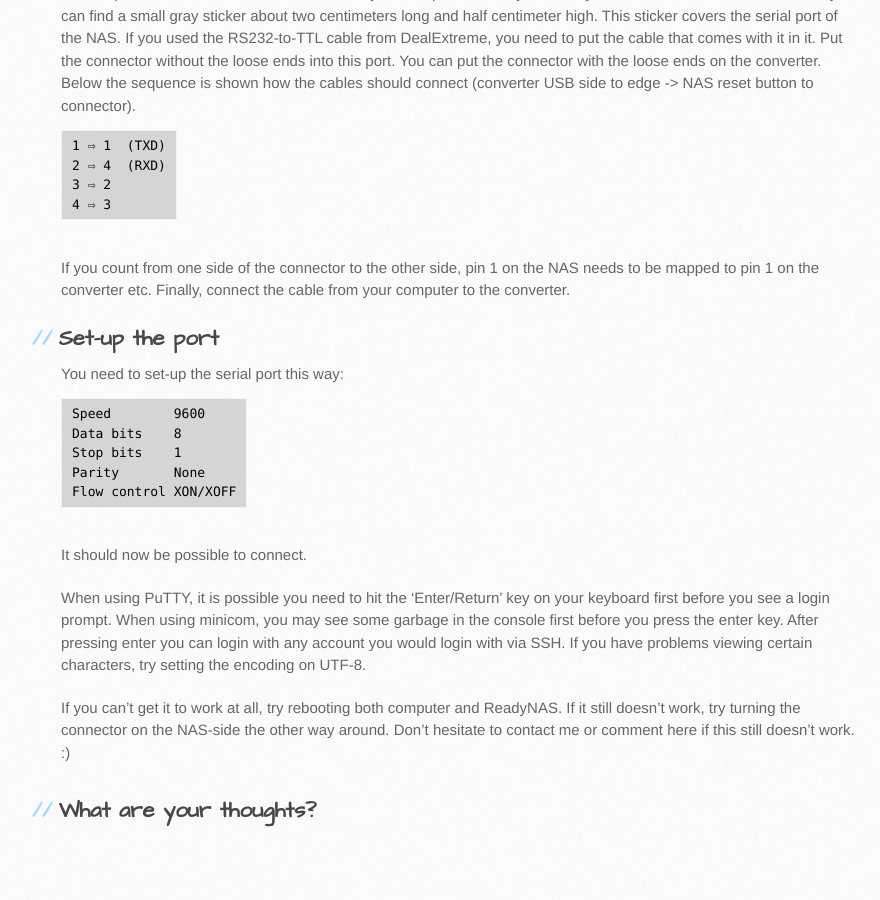
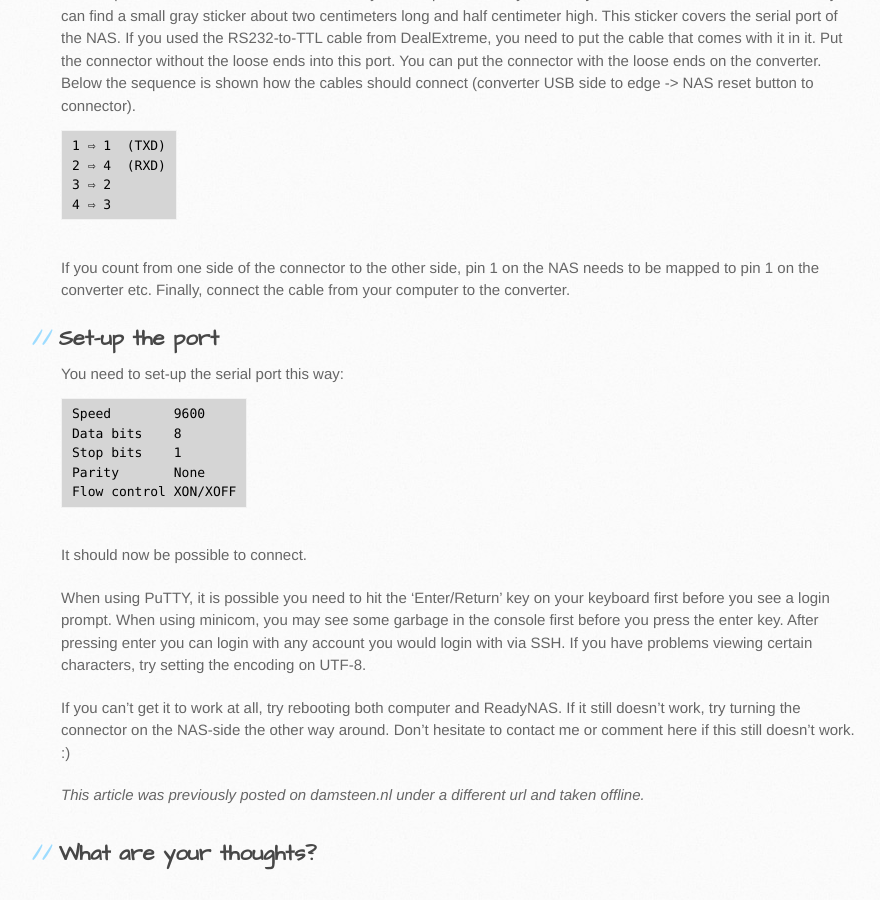
Before and after one commit to Sebazzz/sebazzz.github.io, a Jekyll site: the page built from _posts/2015-01-01-how-to-use-a-serial-connection-to-your-netgear-readynas.md, in a window 1280 px wide and 900 px high, scrolled down 889 px. Shown: the whole window, without its empty margins (4-884 px from the left). Built offline with Jekyll 4.4.1, drawn with Linux system fonts in a browser that asks for light colours; comment, search, counter and statistics services are not loaded; before the commit the page ends 1747 px from its top, so only the background shows below that.

Commit message:
Clarification

```diff
--- a/_posts/2015-01-01-how-to-use-a-serial-connection-to-your-netgear-readynas.md
+++ b/_posts/2015-01-01-how-to-use-a-serial-connection-to-your-netgear-readynas.md
@@ -44,3 +44,5 @@ It should now be possible to connect.
 When using PuTTY, it is possible you need to hit the 'Enter/Return' key on your keyboard first before you see a login prompt. When using minicom, you may see some garbage in the console first before you press the enter key. After pressing enter you can login with any account you would login with via SSH. If you have problems viewing certain characters, try setting the encoding on UTF-8.
 
 If you can't get it to work at all, try rebooting both computer and ReadyNAS. If it still doesn't work, try turning the connector on the NAS-side the other way around. Don't hesitate to contact me or comment here if this still doesn't work. :)
+
+*This article was previously posted on damsteen.nl under a different url and taken offline.*
```
